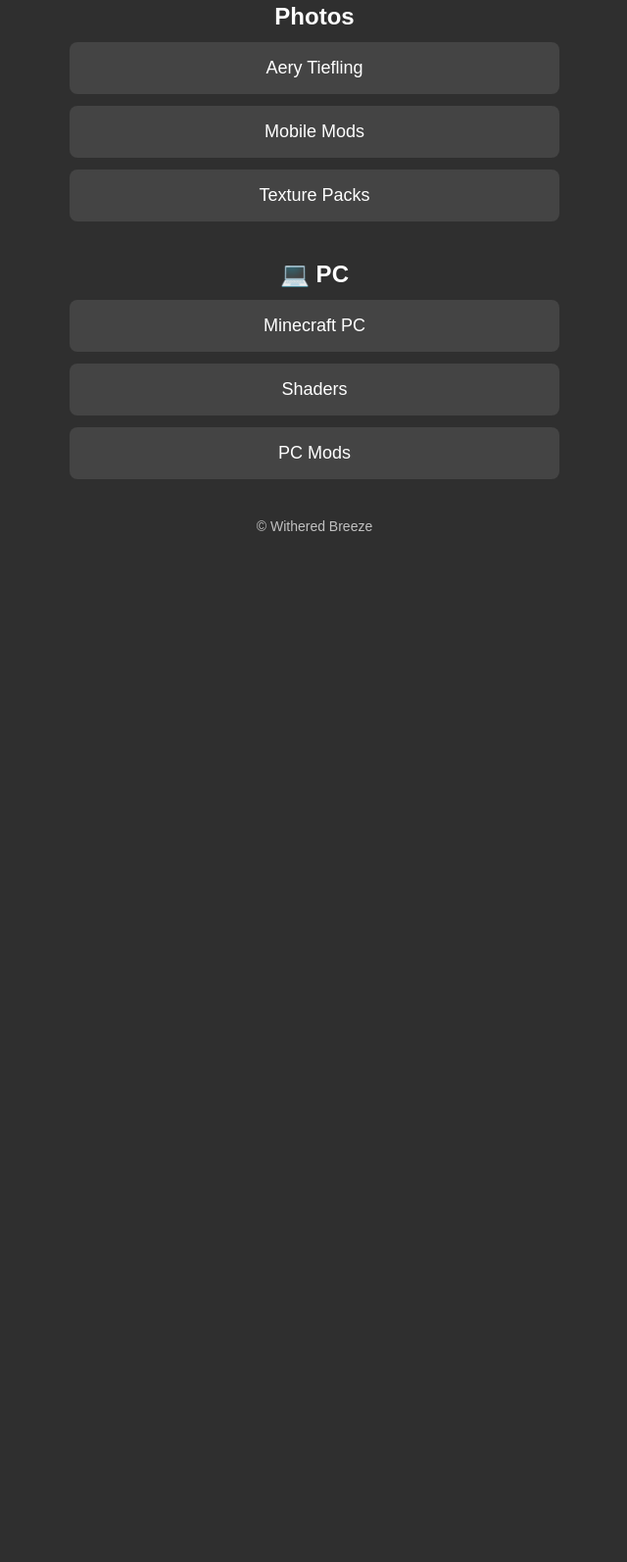
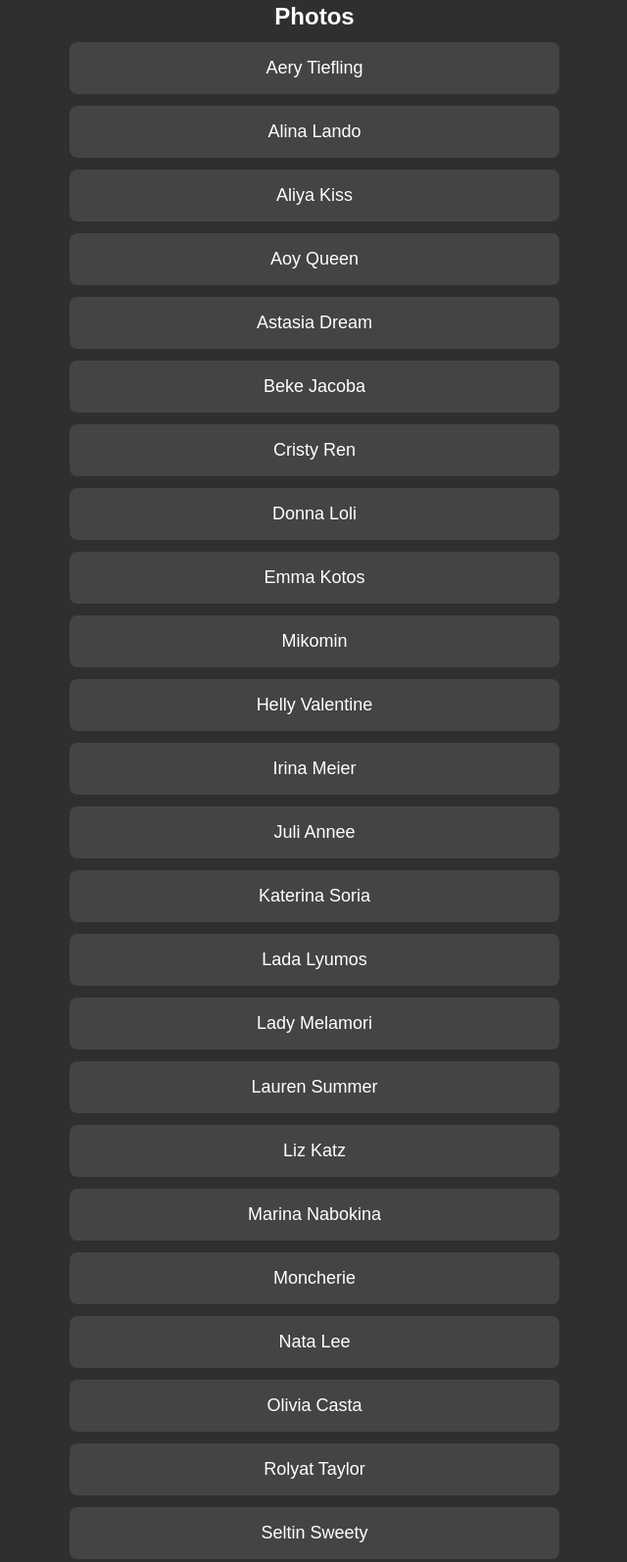
Before and after one commit to hottie-boob/fav, a plain HTML site: page index.html in a window 1280 px wide. Shown: the part 108-1702 px from the top of the page at 98% size, without its empty margins (319-959 px from the left). Before the commit the page ends 800 px from the top, so only its background shows below. Drawn offline with Linux system fonts and the light colour scheme.

Commit message:
Update index.html

```diff
--- a/index.html
+++ b/index.html
@@ -93,8 +93,32 @@
 <div class="section">Photos</div>
 
 <a class="link-btn" href="https://photos.app.goo.gl/yUvpABR57tnBnwd6A">Aery Tiefling</a>
-<a class="link-btn" href="#">Mobile Mods</a>
-<a class="link-btn" href="#">Texture Packs</a>
+<a class="link-btn" href="https://photos.app.goo.gl/wyynJtidXtN6MmAr6">Alina Lando</a>
+<a class="link-btn" href="https://photos.app.goo.gl/ReHBCTa9vgAbuVdV9">Aliya Kiss</a>
+<a class="link-btn" href="https://photos.app.goo.gl/yXgH1mawvd9GoGzUA">Aoy Queen</a>
+<a class="link-btn" href="https://photos.app.goo.gl/fhxpbM2TUrL7KwMz8">Astasia Dream</a>
+<a class="link-btn" href="https://photos.app.goo.gl/r4UpBR1Cy2kuum3o6">Beke Jacoba</a>
+<a class="link-btn" href="https://photos.app.goo.gl/BbuhP6UVMLR8Mo7CA">Cristy Ren</a>
+<a class="link-btn" href="https://photos.app.goo.gl/uaWKR5irFC2fYvdR9">Donna Loli</a>
+<a class="link-btn" href="https://photos.app.goo.gl/WxmV3icsAjwBz9s49">Emma Kotos</a>
+<a class="link-btn" href="https://photos.app.goo.gl/ZduPeoYJzDPaTDy29">Mikomin</a>
+<a class="link-btn" href="https://photos.app.goo.gl/9XoCstYwsJrC7od29">Helly Valentine</a>
+<a class="link-btn" href="https://photos.app.goo.gl/eXSavx3uGLo637udA">Irina Meier</a>
+<a class="link-btn" href="https://photos.app.goo.gl/j41i4miVnwFKJfWQ9">Juli Annee</a>
+<a class="link-btn" href="https://photos.app.goo.gl/hpQChQQGxy53fDGJ6">Katerina Soria</a>
+<a class="link-btn" href="https://photos.app.goo.gl/mbvtEUhWSNuFwoSe7">Lada Lyumos</a>
+<a class="link-btn" href="https://photos.app.goo.gl/f3hAwy3c2RTN52ky5">Lady Melamori</a>
+<a class="link-btn" href="https://photos.app.goo.gl/5RnyARuBnnBVchn17">Lauren Summer</a>
+<a class="link-btn" href="https://photos.app.goo.gl/kJojrCG33BrP2x4T7">Liz Katz</a>
+<a class="link-btn" href="https://photos.app.goo.gl/Mr7AN41j7KCzBoKMA">Marina Nabokina</a>
+<a class="link-btn" href="https://photos.app.goo.gl/twSU7uQjaaCEnn9Y7">Moncherie</a>
+<a class="link-btn" href="https://photos.app.goo.gl/ppUHeqWgMs6UcWxx8">Nata Lee</a>
+<a class="link-btn" href="https://photos.app.goo.gl/Pih1ziDP378RjQRL6">Olivia Casta</a>
+<a class="link-btn" href="https://photos.app.goo.gl/Wa2a5jGfXHSB91yKA">Rolyat Taylor</a>
+<a class="link-btn" href="https://photos.app.goo.gl/uMa3zdRDeup3nYC49">Seltin Sweety</a>
+<a class="link-btn" href="https://photos.app.goo.gl/tzZCWtQtXuuUJnqG9">Sierra Cabot</a>
+<a class="link-btn" href="https://photos.app.goo.gl/TnSPc55DXZY5vXUj9">Sophie Mudd</a>
+<a class="link-btn" href="https://photos.app.goo.gl/WfZ2XPZMayhkrBtY9">Valerie Himera</a>
 
 <div class="section">💻 PC</div>
 
```
